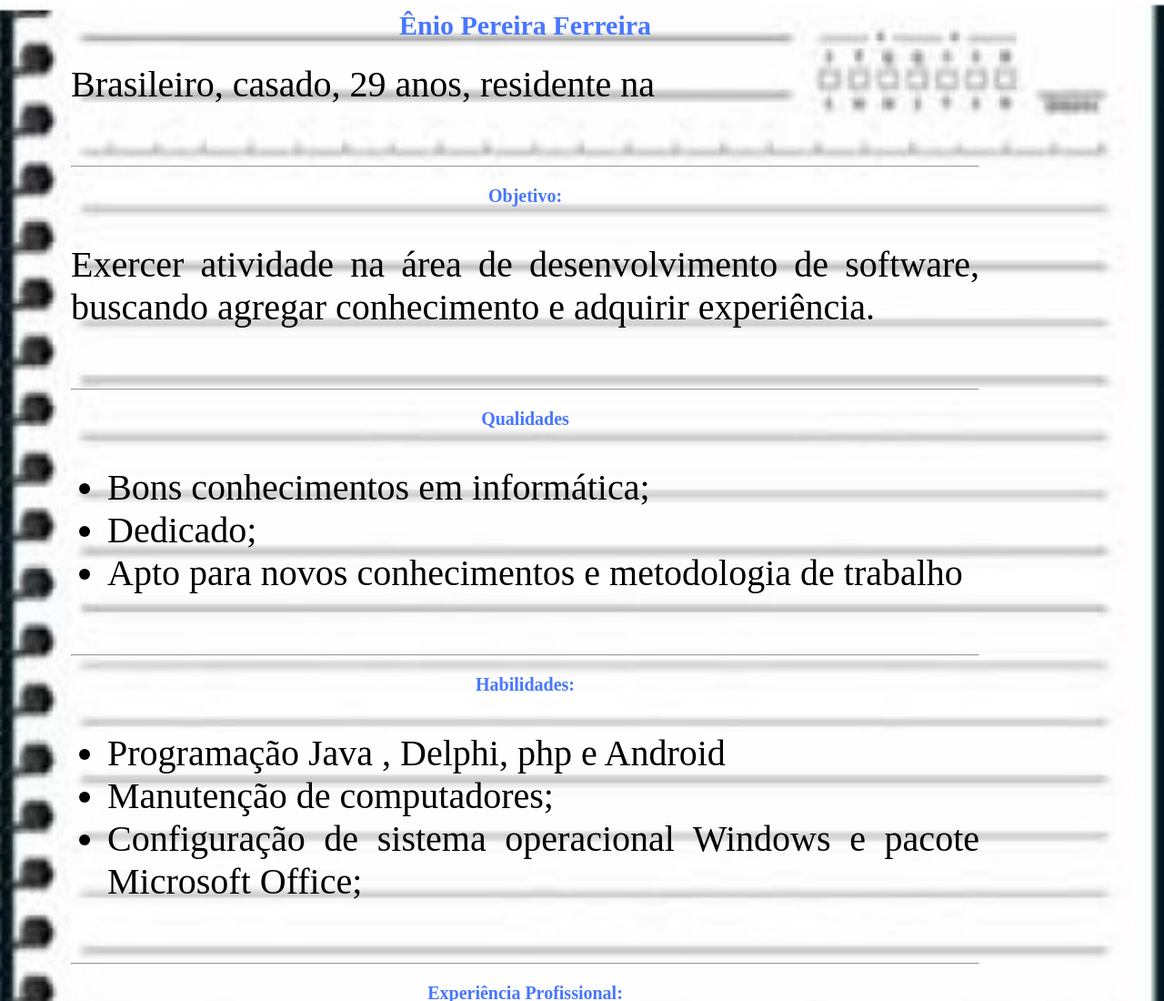
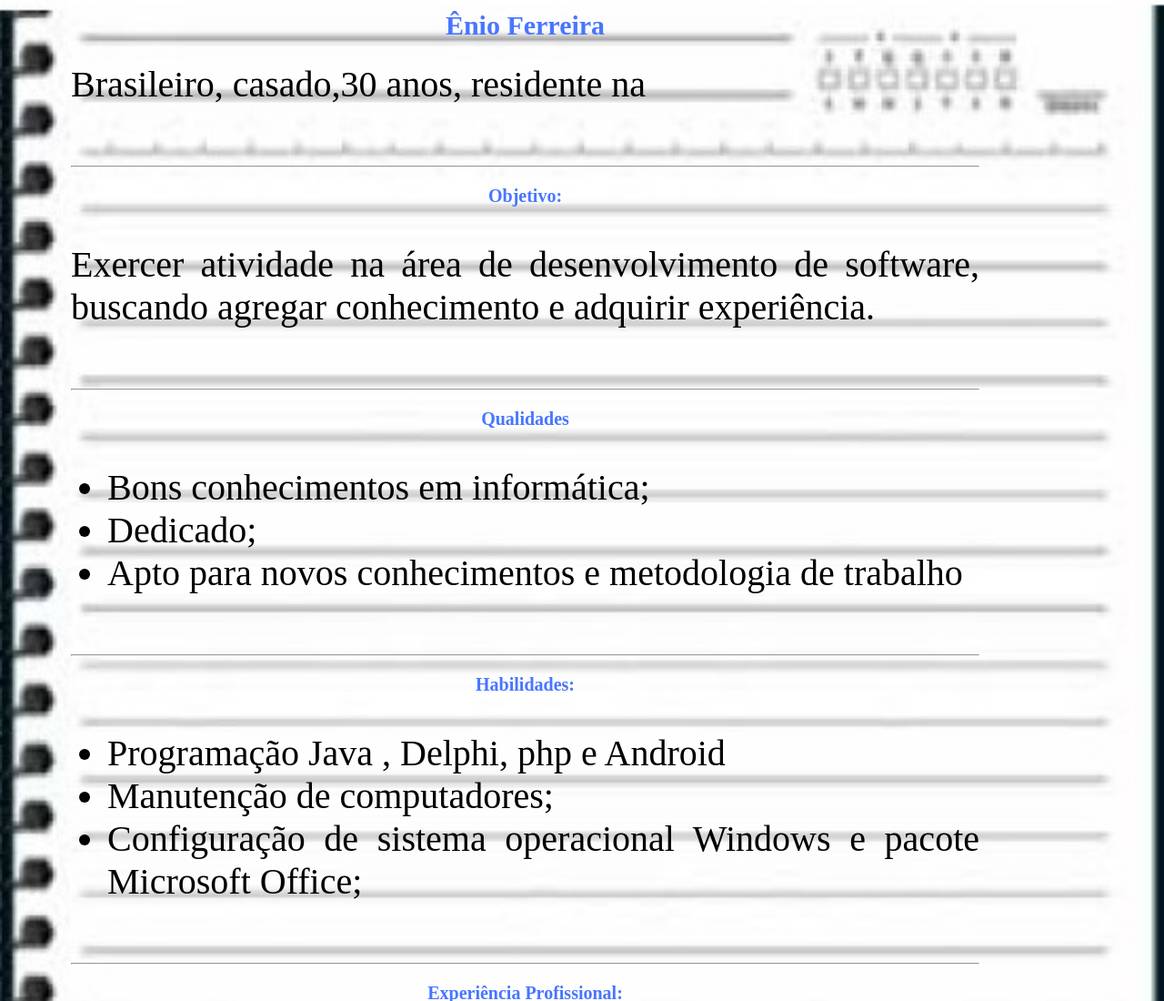
Before and after one commit to enioferreiras/enioferreiras.github.io, a plain HTML site: page index.html in a window 1280 px wide. Shown: the top 1100 px of the page at 91% size. Drawn offline with nearby package versions, Linux system fonts and the light colour scheme.

Commit message:
Update index.html

```diff
--- a/index.html
+++ b/index.html
@@ -41,7 +41,7 @@
 	<table border= 0>
 	<thead>
 		<tr>
-			<th> <h1> Ênio Pereira Ferreira </h1> </th>
+			<th> <h1> Ênio  Ferreira </h1> </th>
 		</tr>
 	</thead>
 		<tbody>
@@ -50,7 +50,7 @@
 				<td class='campos'>
 						<div>
 
-						<p> Brasileiro, casado, 29 anos, residente na </p>
+						<p> Brasileiro, casado,30 anos, residente na </p>
 						</div>
 						<br>
 						<hr/>
```
